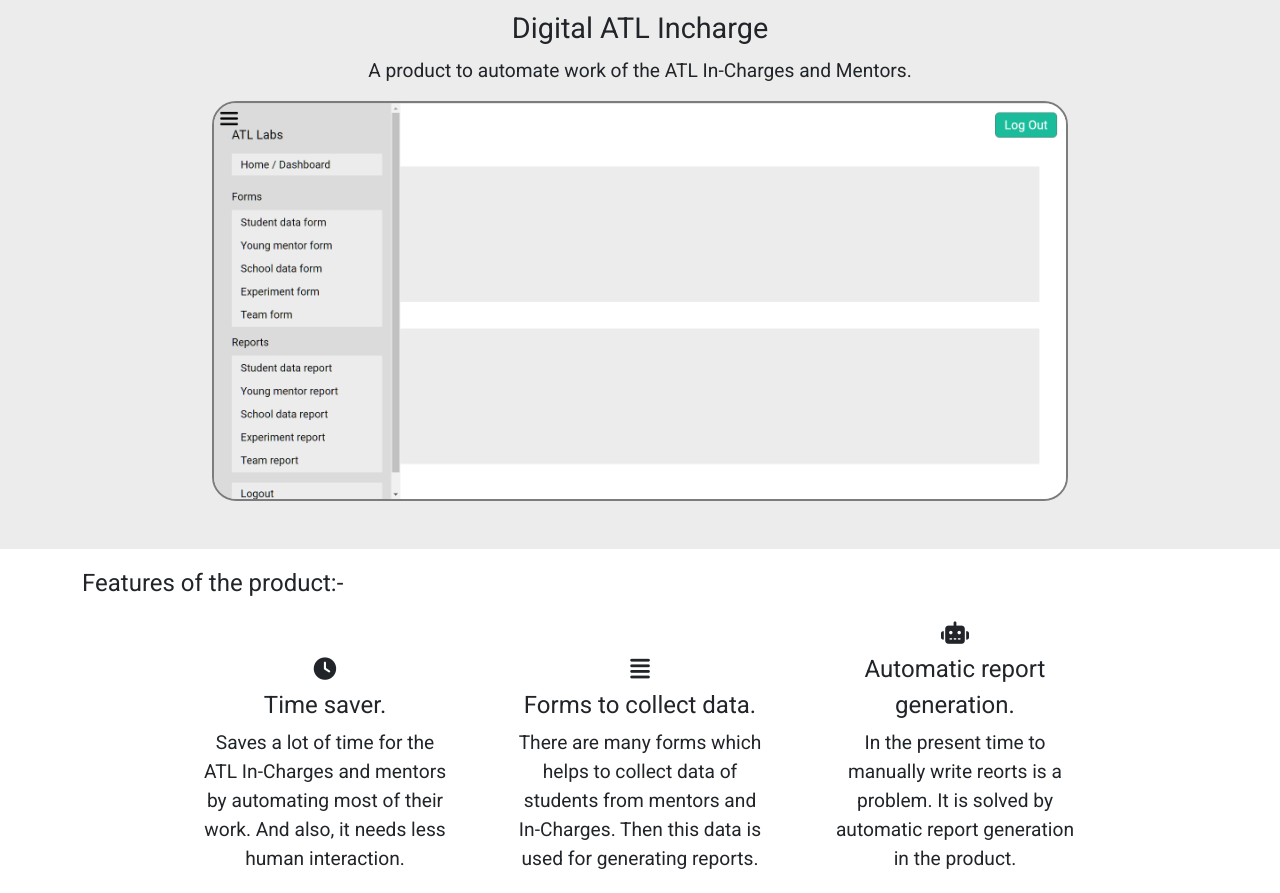
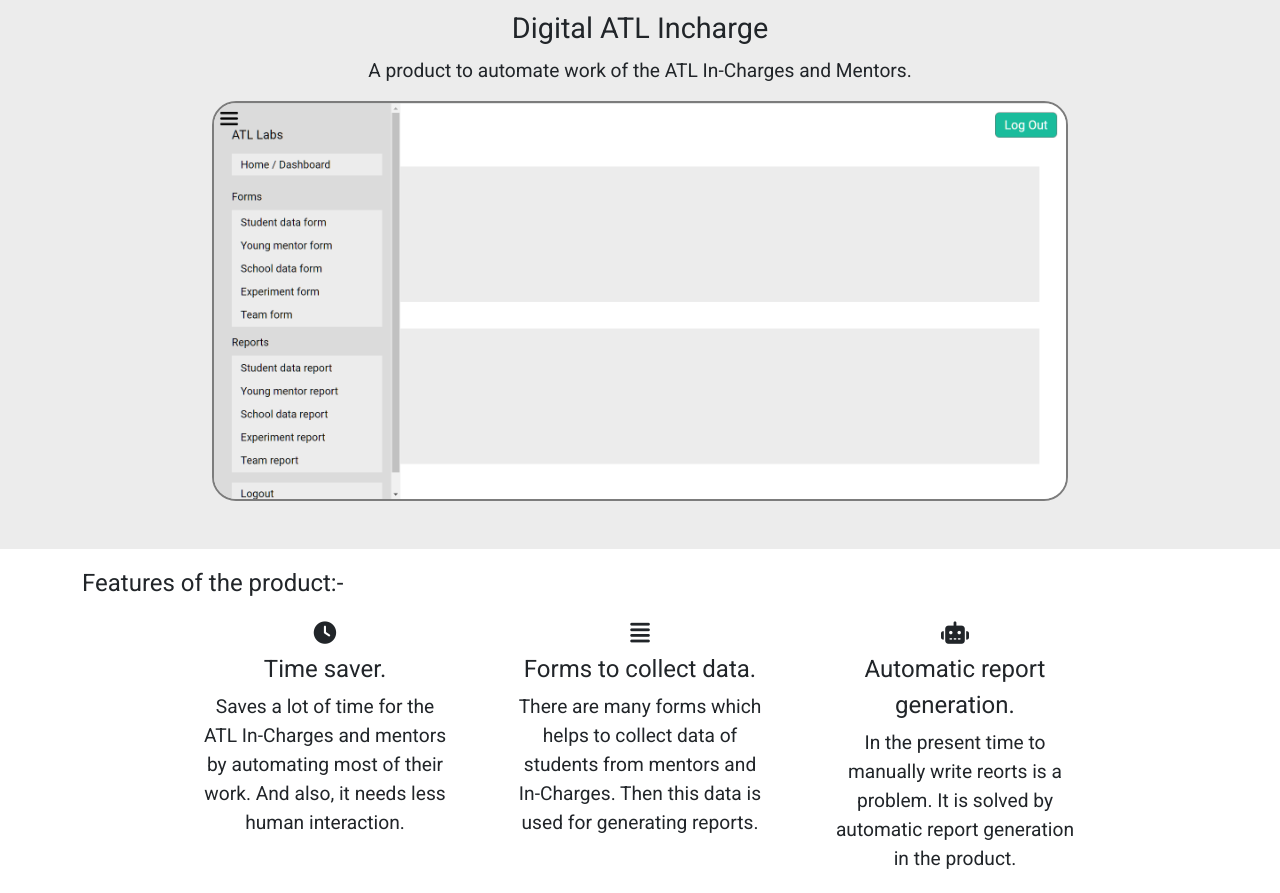
Before and after one commit to Haneesh000/product-portfolio, a plain HTML site: page index.html in a window 1280 px wide. Shown: the part 59-952 px from the top of the page. Drawn offline with nearby package versions, Linux system fonts and the light colour scheme.

Commit message:
Linked CSS

```diff
--- a/styles.css
+++ b/styles.css
@@ -83,6 +83,8 @@ nav {
     text-align: center;
     padding: 1rem;
     padding-bottom: 0;
+    box-sizing: border-box;
+    vertical-align: top;
 }
 
 .featureBox .icon {
```
